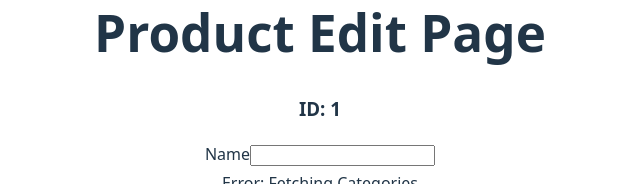
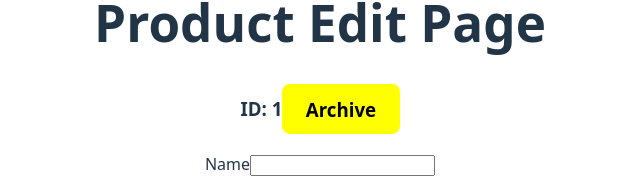
Before and after one commit to Blakem07/Inventra, a React (Vite) app in the folder client/: page /inventory/1/edit in a window 1280 px wide. Shown: the part 233-417 px from the top of the page, without its empty margins (320-960 px from the left). Built offline with nearby package versions, Linux system fonts and the light colour scheme; no server answers; the HTML template or start-up script is replaced by a standard one.

Commit message:
test(ProductEditPage): clicking archive calls the correct endpoint (GREEN)

```diff
--- a/client/src/api/products.js
+++ b/client/src/api/products.js
@@ -19,3 +19,9 @@ export async function updateProduct(id, values) {
     body: JSON.stringify(values),
   });
 }
+
+export async function archiveProduct(id) {
+  return await client(`/products/${id}/archive`, {
+    method: "PATCH",
+  });
+}
--- a/client/src/pages/ProductEditPage.jsx
+++ b/client/src/pages/ProductEditPage.jsx
@@ -2,7 +2,7 @@ import { useParams, useNavigate } from "react-router-dom";
 import { useEffect, useState } from "react";
 
 import { listCategories } from "../api/categories";
-import { updateProduct } from "../api/products";
+import { archiveProduct, updateProduct } from "../api/products";
 
 import validateProductPayload from "../validation/validateProductPayload";
 
@@ -68,11 +68,28 @@ export default function ProductEditPage() {
     navigate("/inventory");
   }
 
+  async function onArchive(e) {
+    e.preventDefault();
+    archiveProduct(id);
+    navigate("/inventory");
+  }
+
   return (
     <div data-testid="product-edit-page">
       <h1>Product Edit Page</h1>
       <h3>
         ID: <span>{id}</span>
+        <button
+          onClick={onArchive}
+          style={{
+            alignSelf: "flex-start",
+            placeSelf: "center",
+            backgroundColor: "yellow",
+            fontWeight: "bolder",
+          }}
+        >
+          Archive
+        </button>
       </h3>
 
       <form
```
Also changed, not shown: 1 other file (tests, documents, lock files or other folders).
